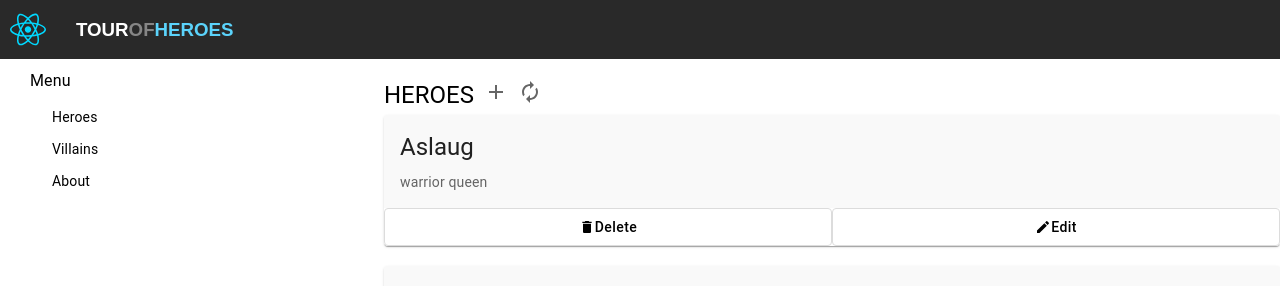
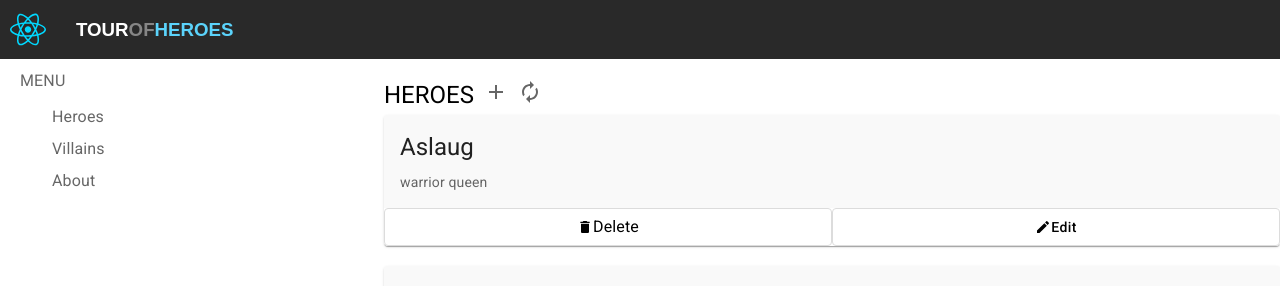
Before and after one commit to zndelfin/Tour-Of-Heroes-FE, a React (Vite) app: page / in a window 1280 px wide. Shown: the top 286 px of the page. Built offline with nearby package versions, Linux system fonts and the light colour scheme.

Commit message:
TECH-213: Add Roboto font and change typography colors

```diff
--- a/package.json
+++ b/package.json
@@ -11,6 +11,7 @@
   "dependencies": {
     "@emotion/react": "^11.10.0",
     "@emotion/styled": "^11.10.0",
+    "@fontsource/roboto": "^4.5.8",
     "@mui/icons-material": "^5.8.4",
     "@mui/material": "^5.9.3",
     "@mui/styled-engine-sc": "^5.9.3",
--- a/src/App.jsx
+++ b/src/App.jsx
@@ -3,6 +3,10 @@ import "./App.css";
 import Header from "./Components/Header";
 import MainContent from "./Components/MainContent";
 import Title from "./Components/Title";
+import '@fontsource/roboto/300.css';
+import '@fontsource/roboto/400.css';
+import '@fontsource/roboto/500.css';
+import '@fontsource/roboto/700.css';
 
 
 export default function App() {
--- a/src/Components/CardItems.jsx
+++ b/src/Components/CardItems.jsx
@@ -3,7 +3,7 @@ import Card from "@mui/material/Card";
 import CardContent from "@mui/material/CardContent";
 import Button from "@mui/material/Button";
 import Typography from "@mui/material/Typography";
-import { Container, Box } from "@mui/system";
+import { Box } from "@mui/system";
 import DeleteIcon from '@mui/icons-material/Delete';
 import EditIcon from '@mui/icons-material/Edit';
 
@@ -22,7 +22,7 @@ export default function CardItems() {
           <Box sx={{color:"black"}}>
             <Button sx={{width:"50%", color:"black", textTransform:"none", border:"solid 1px #DCDCDC"}}>
             <DeleteIcon sx={{fontSize:"medium"}}/>
-            Delete
+            <Typography>Delete</Typography>
             </Button>
             <Button sx={{width:"50%", color:"black", textTransform:"none", border:"solid 1px #DCDCDC"}}><EditIcon sx={{fontSize:"medium"}}/>Edit</Button>
           </Box>
--- a/src/Components/MainContent.jsx
+++ b/src/Components/MainContent.jsx
@@ -6,7 +6,7 @@ import { Box} from "@mui/system";
 export default function MainContent(){
     return(
         <Box>
-        <Menu  title="Menu"/>
+        <Menu  title="MENU"/>
 
             <Box sx={{
                 display:"flex",
--- a/src/Components/Menu.jsx
+++ b/src/Components/Menu.jsx
@@ -8,16 +8,16 @@ import { Typography } from '@mui/material';
 export default function Menu(props) {
   return (
     <Box>
-      <Typography sx={{padding:"10px 0px 0px 30px"}}>{props.title}</Typography>
-      <MenuList dense className="menuList" >
+      <Typography color="text.secondary" sx={{padding:"10px 0px 0px 20px"}}>{props.title}</Typography>
+      <MenuList dense className="menuList">
         <MenuItem className="menuItem">
-          <ListItemText inset>Heroes</ListItemText>
+          <ListItemText inset><Typography color="text.secondary">Heroes</Typography></ListItemText>
         </MenuItem>
         <MenuItem className="menuItem">
-          <ListItemText inset>Villains</ListItemText>
+          <ListItemText inset><Typography color="text.secondary">Villains</Typography></ListItemText>
         </MenuItem>
         <MenuItem className="menuItem">
-          <ListItemText inset>About</ListItemText>
+          <ListItemText inset><Typography color="text.secondary">About</Typography></ListItemText>
         </MenuItem>
         </MenuList>
     </Box>
--- a/src/Components/Title.jsx
+++ b/src/Components/Title.jsx
@@ -3,6 +3,8 @@ import AddIcon from "@mui/icons-material/Add";
 import AutorenewIcon from "@mui/icons-material/Autorenew";
 import { Box } from "@mui/system";
 import Typography from "@mui/material/Typography";
+import '@fontsource/roboto/400.css';
+
 
 export default function Title() {
   return (
```
Also changed, not shown: src/Components/DeleteEntry.jsx (added, +13 -0 lines), 1 other file (tests, documents, lock files or other folders).
